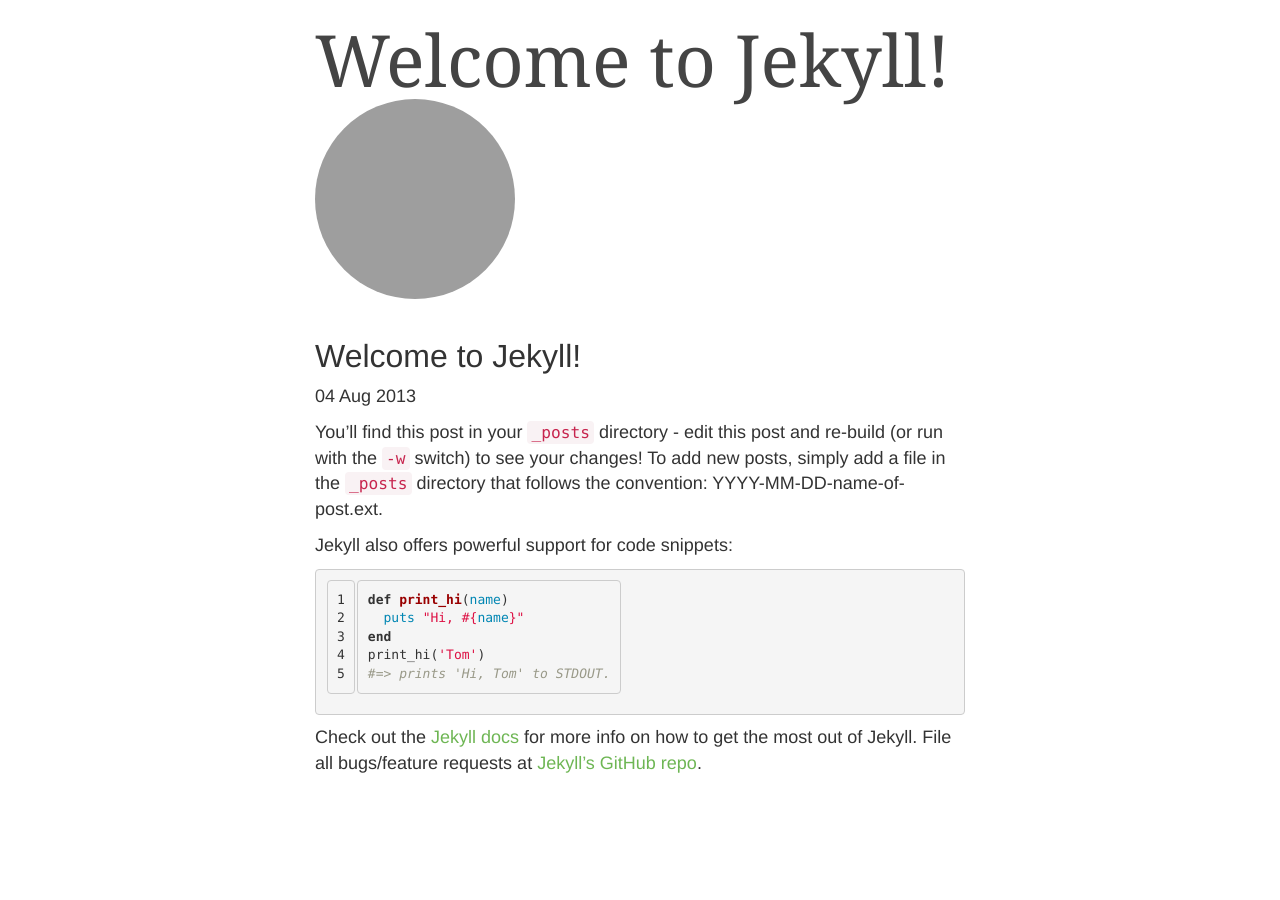
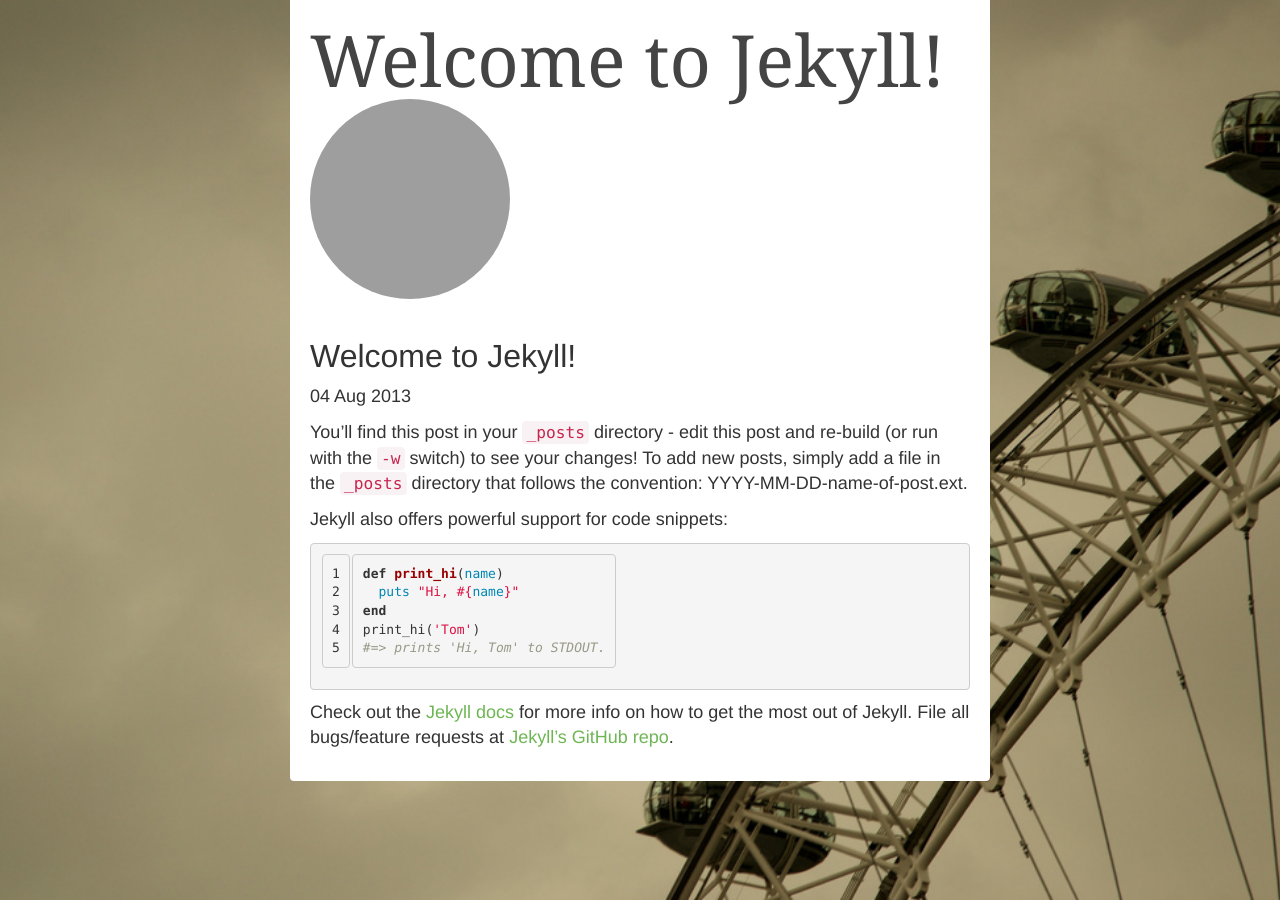
Before and after one commit to phss/phss.github.io, a Jekyll site: the page built from _posts/2013-08-04-welcome-to-jekyll.markdown, in a window 1280 px wide. Built offline with Jekyll 4.4.1, drawn with Linux system fonts in a browser that asks for light colours; nearby versions of some CDN libraries; Markdown is read by kramdown in place of the engine named in the settings; grey boxes are pictures that could not be loaded.

Commit message:
Add background image

```diff
--- a/css/main.css
+++ b/css/main.css
@@ -2,10 +2,19 @@
   font-size: 18px;
   font-family: "Helvetica Neue", Helvetica, Arial, sans-serif;
   font-weight: lighter;
+  background: url('/images/background.jpg') no-repeat center center fixed;
+  -webkit-background-size: cover;
+  -moz-background-size: cover;
+  -o-background-size: cover;
+  background-size: cover;
 }
 
 .container {
-  max-width: 650px;
+  max-width: 700px;
+  background-color: #ffffff;
+  padding: 0 20px 20px 20px;
+  border-bottom-left-radius: 4px;
+  border-bottom-right-radius: 4px;
 }
 
 .title {
```
Also changed, not shown: images/background.jpg (added).
